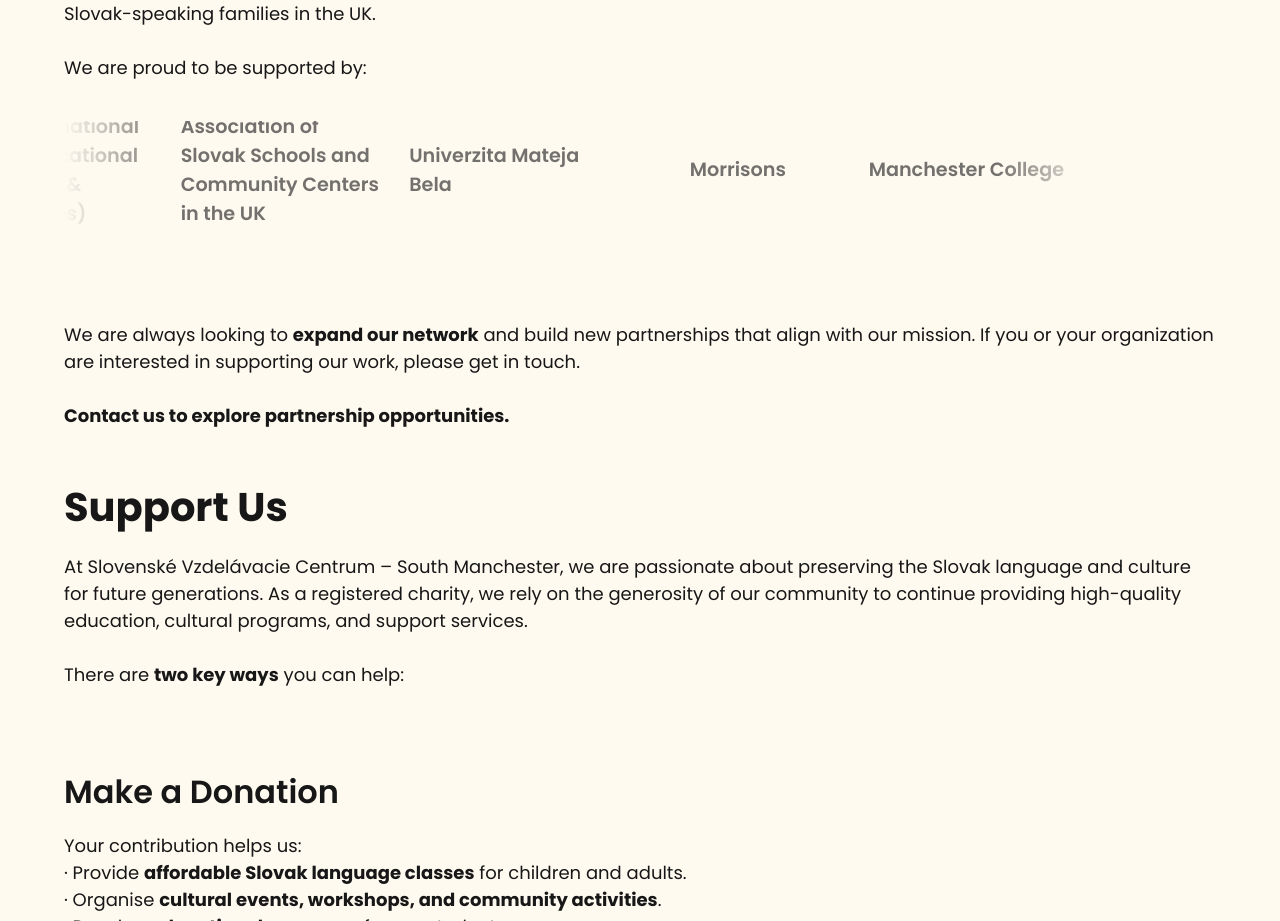
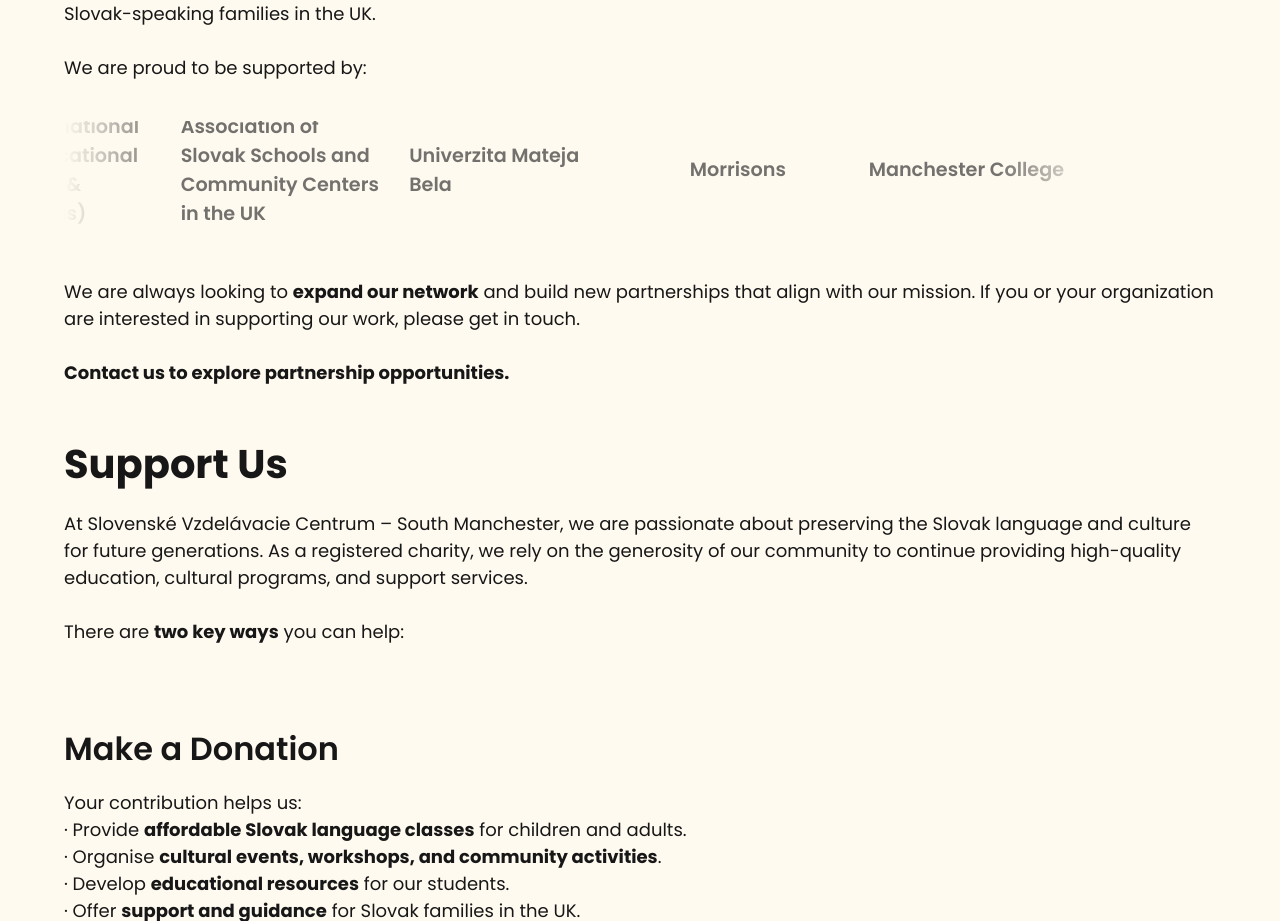
Before and after one commit to Jisin0/charity, a Next.js app: page / in a window 1280 px wide. Shown: the part 7762-8683 px from the top of the page. Built offline with nearby package versions, Linux system fonts and the light colour scheme; a web font is replaced by a local one.

Commit message:
feat(slider): pause on hover

```diff
--- a/app/components/PartnersSlider/PartnersSlider.module.css
+++ b/app/components/PartnersSlider/PartnersSlider.module.css
@@ -1,13 +1,18 @@
 .partnersSlider {
     margin-top: 2.5rem;
+    margin-bottom: 2rem;
     position: relative;
-    height: 200px;
+    height: 125px;
     width: 90%;
     overflow-x: hidden;
     overflow-y: visible;
     max-width: 1400px;
     mask-image: linear-gradient(to right, rgba(0, 0, 0, 0), rgba(0, 0, 0, 1) 10%, rgba(0, 0, 0, 1) 90%, rgba(0, 0, 0, 0));
     /* mask-image: linear-gradient(rgb(0 0 0 / 100%), transparent); */
+}
+
+.partnersSlider:hover .partner {
+    animation-play-state: paused!important;
 }
 
 .partner:hover {
```
